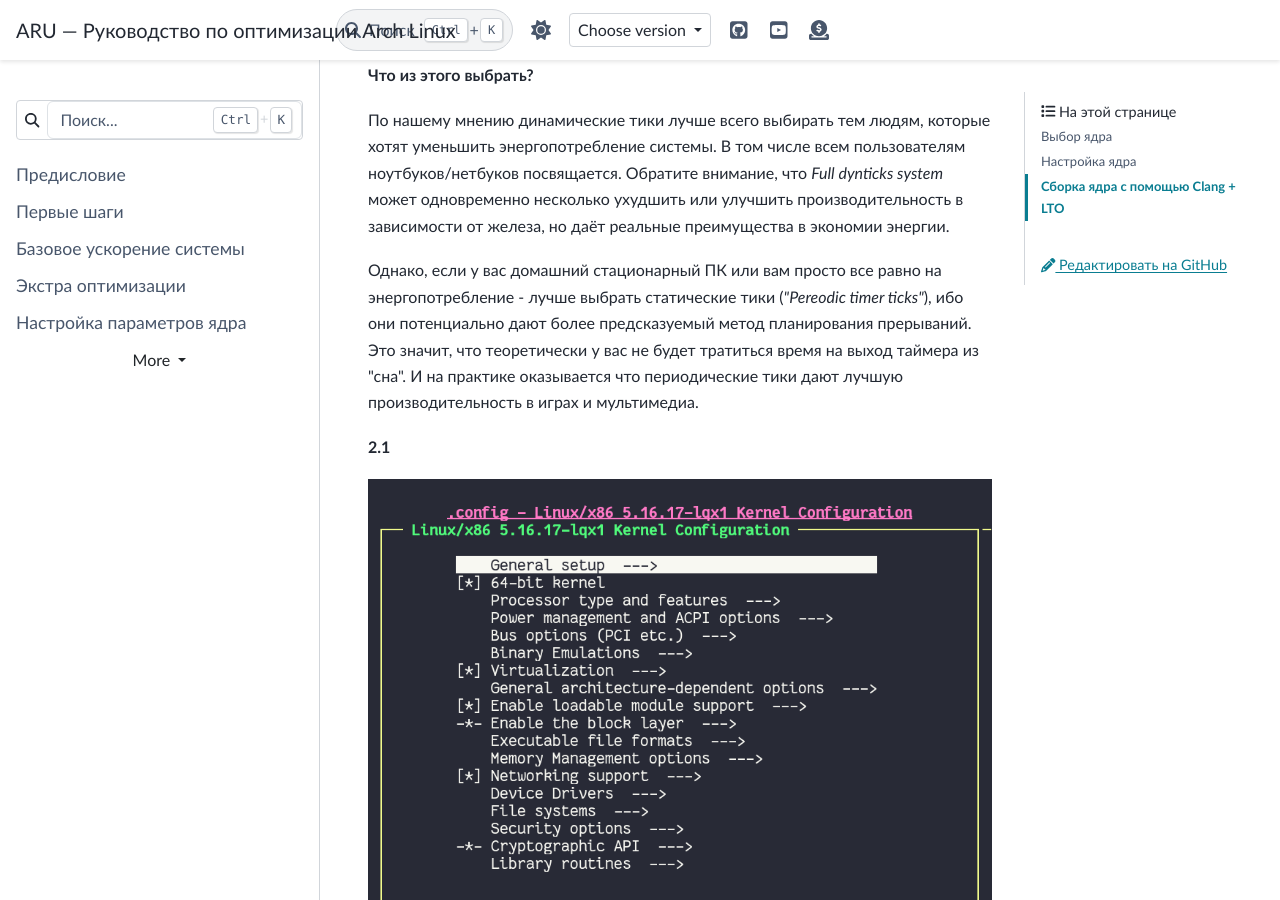
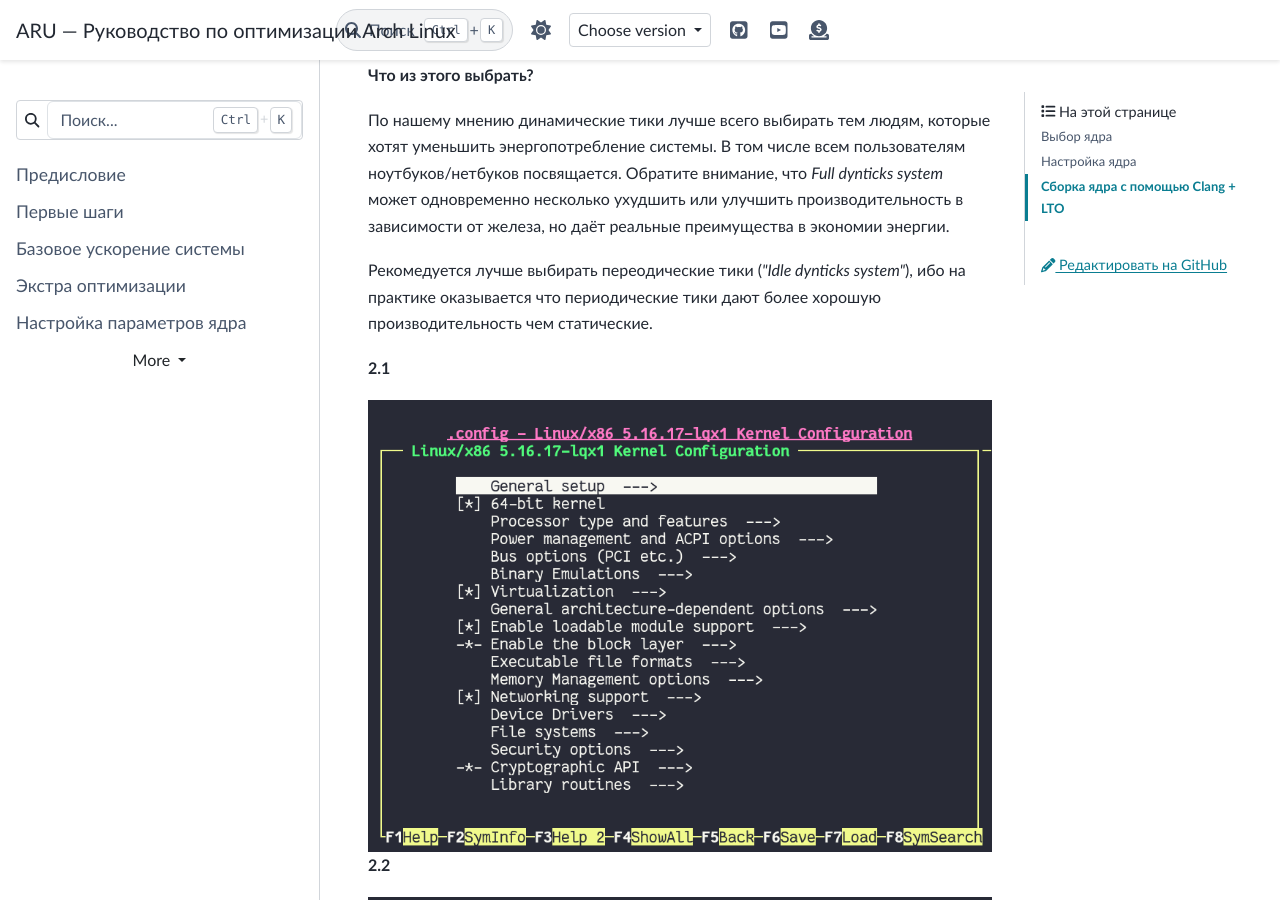
Before and after one commit to ventureoo/ARU, a Sphinx documentation site: the page built from docs/source/custom-kernels.rst, in a window 1280 px wide and 900 px high, scrolled down 13587 px. Built offline with Sphinx 7.4.7 and the PyData theme 0.15.4, drawn with Linux system fonts in a browser that asks for light colours; some of the changed text lies outside the part shown.

```diff
--- a/docs/source/custom-kernels.rst
+++ b/docs/source/custom-kernels.rst
@@ -234,7 +234,7 @@
 ``_sched_yield_type="0"`` - Настраивает выполнение освобождения процесса от потребления процессорного времени путем его переноса в конец очереди выполнения процессов.
 Рекомендуемое значение для лучшей производительности - *"0"*, т.е. не осуществлять перенос в конец очереди для освобождения процесса.
 
-``_tickless="0"`` - Рекомендуется выбирать статические тики таймера ядра.
+``_tickless="1"`` - Рекомендуется выбирать переодические тики таймера ядра.
 
 ``_timer_freq="1000"`` - Задает частоту таймера.
 Рекомендуется 1000 для лучшей отзывчивости системы на домашнем ПК или ноутбуке.
@@ -424,10 +424,8 @@
 В том числе всем пользователям ноутбуков/нетбуков посвящается. Обратите внимание, что *Full dynticks system* может одновременно
 несколько ухудшить или улучшить производительность в зависимости от железа, но даёт реальные преимущества в экономии энергии.
 
-Однако, если у вас домашний стационарный ПК или вам просто все равно на энергопотребление - лучше выбрать статические тики (*"Pereodic timer ticks"*),
-ибо они потенциально дают более предсказуемый метод планирования прерываний.
-Это значит, что теоретически у вас не будет тратиться время на выход таймера из "сна".
-И на практике оказывается что периодические тики дают лучшую производительность в играх и мультимедиа.
+Рекомедуется лучше выбирать переодические тики (*"Idle dynticks system"*), ибо на практике оказывается что периодические тики
+дают более хорошую производительность чем статические.
 
 **2.1**
 
```
